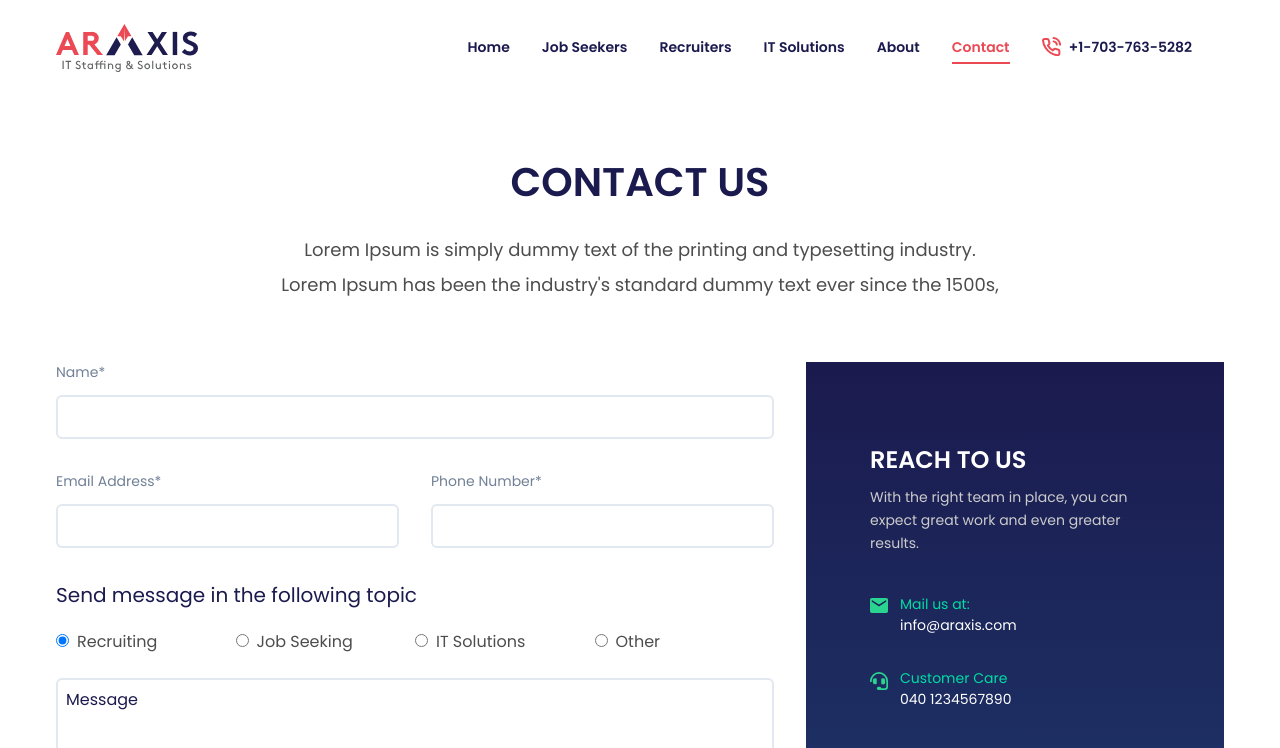
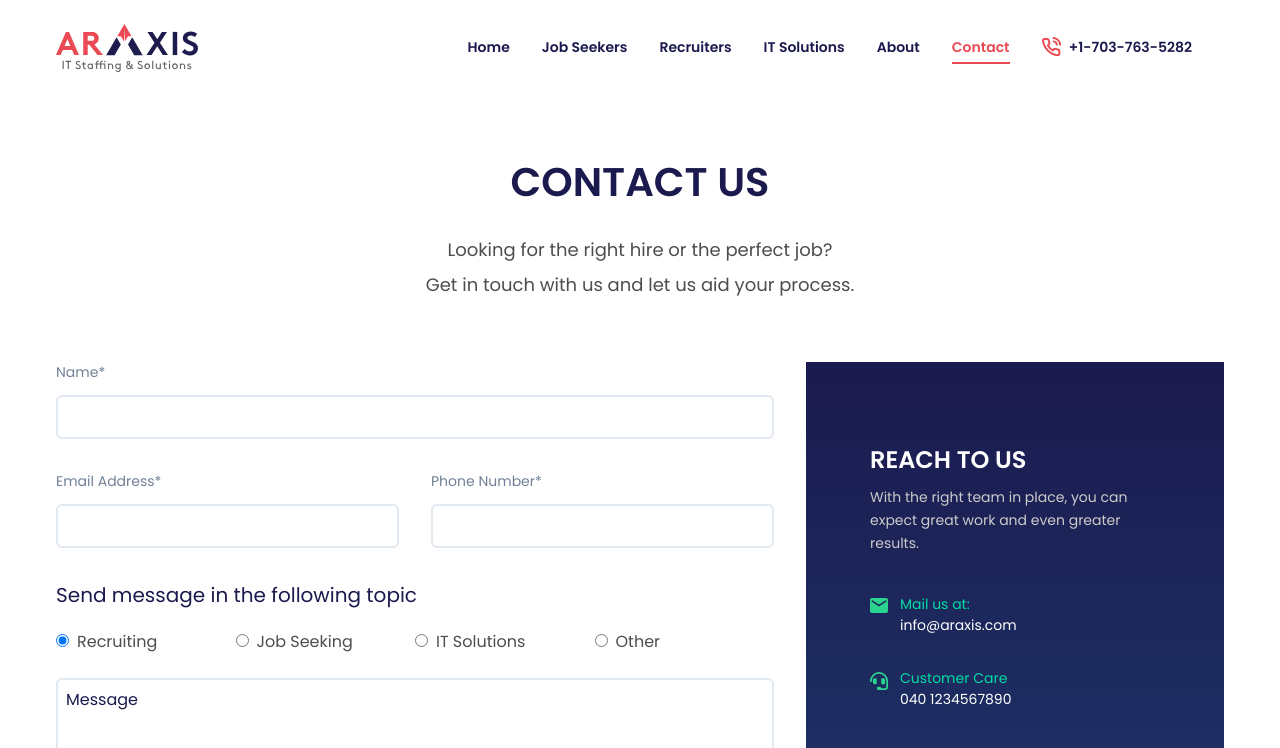
Before and after one commit to Arish-Shah/araxis, a Next.js app: page /contact in a window 1280 px wide. Shown: the top 748 px of the page. Built offline with nearby package versions, Linux system fonts and the light colour scheme.

Commit message:
update content

```diff
--- a/components/contact/form.tsx
+++ b/components/contact/form.tsx
@@ -29,14 +29,8 @@ const Hero = (
       Contact Us
     </h1>
     <div className="text-black-light md:text-lg mt-6 md:w-10/12 mx-auto">
-      <p>
-        Lorem Ipsum is simply dummy text of the printing and typesetting
-        industry.
-      </p>
-      <p className="mt-2">
-        Lorem Ipsum has been the industry's standard dummy text ever since the
-        1500s,
-      </p>
+      <p>Looking for the right hire or the perfect job?</p>
+      <p className="mt-2">Get in touch with us and let us aid your process.</p>
     </div>
   </div>
 );
--- a/components/index/vision.tsx
+++ b/components/index/vision.tsx
@@ -22,13 +22,13 @@ function Vision() {
     >
       <div className="md:pb-12 flex-1 lg:pr-16">
         <h1 className="text-blue uppercase text-3xl lg:text-5xl font-bold leading-tight py-2">
-          A decade of excellence coupled with experience
+          A decade of excellence coupled with experience.
         </h1>
         <div className="text-black-light text-sm my-6 font-medium leading-loose lg:leading-10 lg:text-base">
           With a solid reputation of more than 10 years of experience in the IT
           Consulting services industry, we at Araxis are mavericks at matching
           technical professionals. We prioritise understanding individual needs
-          of various partners and closely match it with our list of candidates
+          of various partners and closely match it with our list of candidates.
         </div>
         <ButtonWithArrow text="Our Story" />
       </div>
--- a/pages/recruiters.tsx
+++ b/pages/recruiters.tsx
@@ -12,7 +12,7 @@ function RecruitersPage() {
       <Hero
         firstLine="We filter from the rest;"
         secondLine=" to give you the best."
-        intro=""
+        intro="Find the right talent with us that helps you escalate your business to great heights!"
       />
       <SecondHero
         title="Staff Solutions"
```
